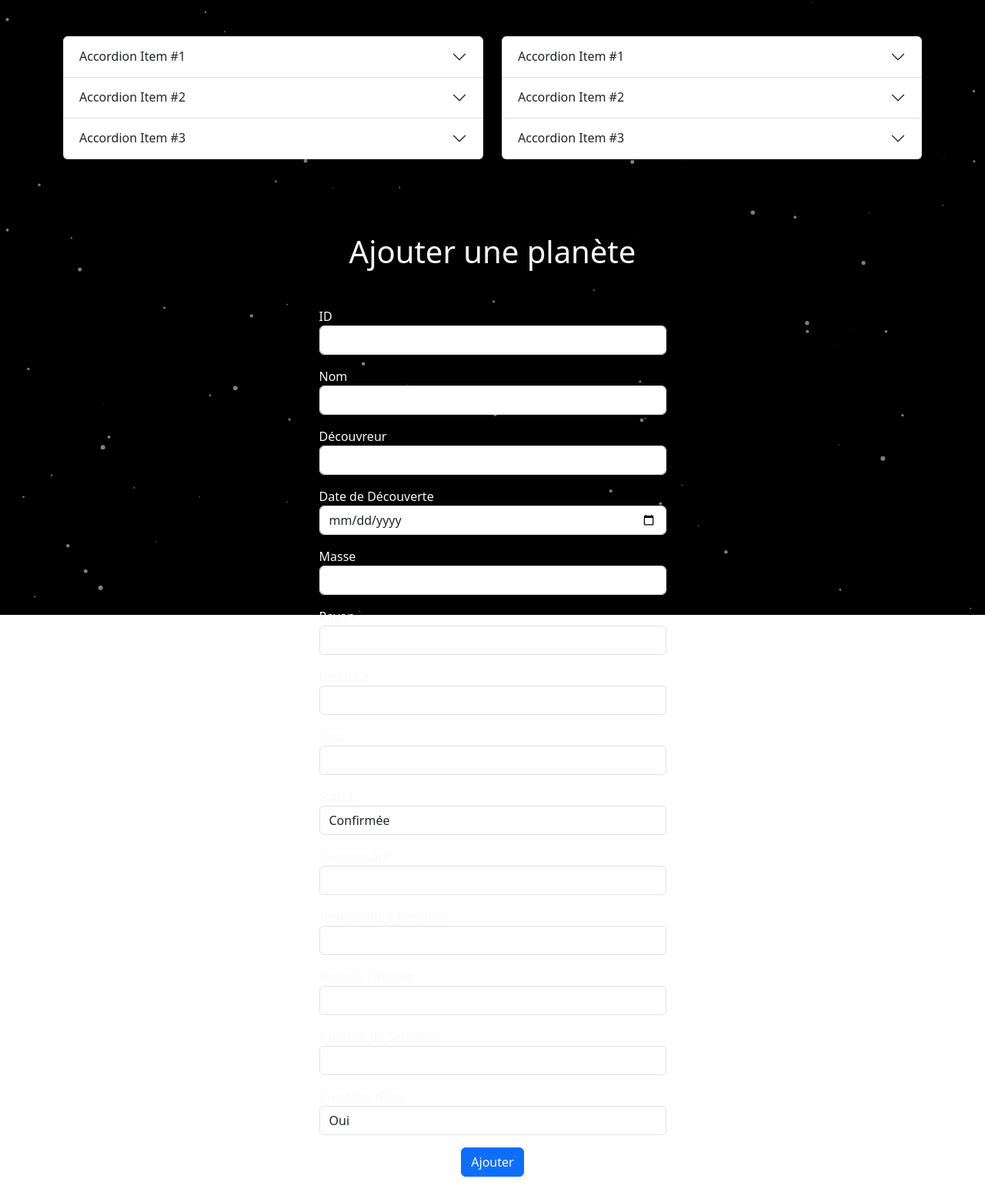
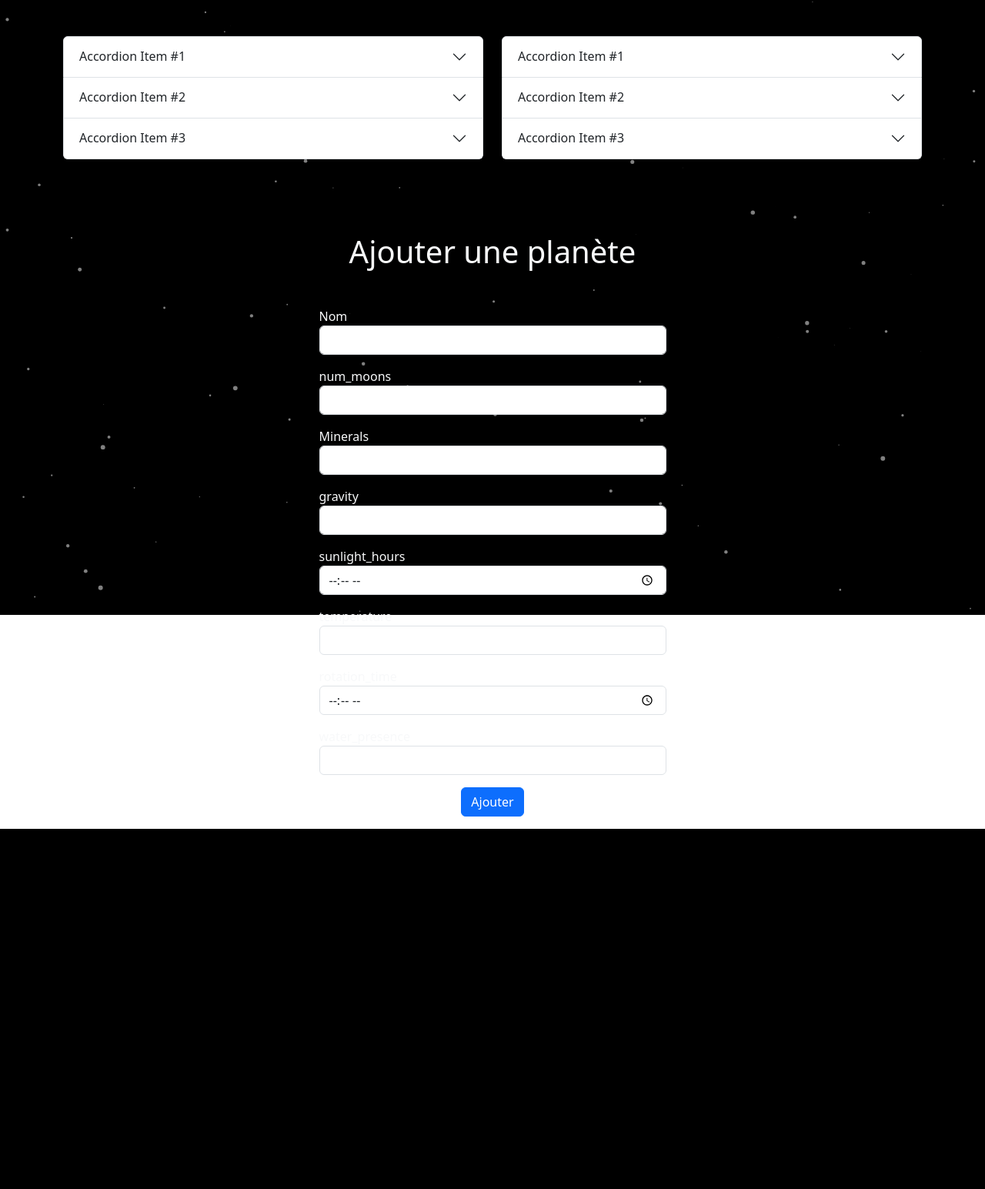
Before and after one commit to AdrienManfredi/Planetarium, a Flask app: page / in a window 1280 px wide. Shown: the part 59-1604 px from the top of the page at 77% size. After the commit the page ends 1136 px from the top, so only its background shows below. Run offline with Flask 2, Linux system fonts and the light colour scheme; some libraries are stand-ins or nearby versions.

Commit message:
Modification des champs

```diff
--- a/flask-backend/templates/index.html
+++ b/flask-backend/templates/index.html
@@ -177,68 +177,39 @@
       <h1 style="z-index: 1" class="text-center my-5">Ajouter une planète</h1>
 
       <form style="z-index: 1" id="planetForm" class="col-5">
+
         <div class="form-group mb-3">
-          <label for="id">ID</label>
-          <input type="text" class="form-control" id="id" name="id" required />
+          <label for="nom">Nom</label>
+          <input type="text" class="form-control" id="name" name="name" required />
         </div>
         <div class="form-group mb-3">
-          <label for="nom">Nom</label>
-          <input type="text" class="form-control" id="nom" name="nom" required />
+          <label for="decouvreur">num_moons</label>
+          <input type="number" class="form-control" id="num_moons" name="num_moons" required />
         </div>
         <div class="form-group mb-3">
-          <label for="decouvreur">Découvreur</label>
-          <input type="text" class="form-control" id="decouvreur" name="decouvreur" required />
+          <label for="minerals">Minerals</label>
+          <input type="text" class="form-control" id="minerals" name="minerals" required />
         </div>
         <div class="form-group mb-3">
-          <label for="date_decouverte">Date de Découverte</label>
-          <input type="date" class="form-control" id="date_decouverte" name="date_decouverte" required />
+          <label for="gravity">gravity</label>
+          <input type="number" class="form-control" id="gravity" name="gravity" required />
         </div>
         <div class="form-group mb-3">
-          <label for="masse">Masse</label>
-          <input type="number" class="form-control" id="masse" name="masse" required />
+          <label for="rayon">sunlight_hours</label>
+          <input type="time" class="form-control" id="sunlight_hours" name="sunlight_hours" required />
         </div>
         <div class="form-group mb-3">
-          <label for="rayon">Rayon</label>
-          <input type="number" class="form-control" id="rayon" name="rayon" required />
+          <label for="temperature">temperature</label>
+          <input type="number" class="form-control" id="temperature" name="temperature" required />
         </div>
         <div class="form-group mb-3">
-          <label for="distance">Distance</label>
-          <input type="number" class="form-control" id="distance" name="distance" required />
+          <label for="rotation_time">rotation_time</label>
+          <input type="time" class="form-control" id="rotation_time" name="rotation_time" required />
         </div>
+
         <div class="form-group mb-3">
-          <label for="type">Type</label>
-          <input type="text" class="form-control" id="type" name="type" required />
-        </div>
-        <div class="form-group mb-3">
-          <label for="statut">Statut</label>
-          <select class="form-control" id="statut" name="statut" required>
-            <option value="confirmée">Confirmée</option>
-            <option value="non confirmée">Non confirmée</option>
-            <option value="potentielle">Potentielle</option>
-          </select>
-        </div>
-        <div class="form-group mb-3">
-          <label for="atmosphere">Atmosphère</label>
-          <input type="text" class="form-control" id="atmosphere" name="atmosphere" required />
-        </div>
-        <div class="form-group mb-3">
-          <label for="temperature">Température Moyenne</label>
-          <input type="number" class="form-control" id="temperature_moyenne" name="temperature_moyenne" required />
-        </div>
-        <div class="form-group mb-3">
-          <label for="periode_orbitale">Période Orbitale</label>
-          <input type="number" class="form-control" id="periode_orbitale" name="periode_orbitale" required />
-        </div>
-        <div class="form-group mb-3">
-          <label for="nombre_satellites">Nombre de Satellites</label>
-          <input type="number" class="form-control" id="nombre_satellites" name="nombre_satellites" required />
-        </div>
-        <div class="form-group mb-3">
-          <label for="presence_eau">Présence d’Eau</label>
-          <select class="form-control" id="presence_eau" name="presence_eau" required>
-            <option value="oui">Oui</option>
-            <option value="non">Non</option>
-          </select>
+          <label for="water_presence">water_presence</label>
+          <input type="text" class="form-control" id="water_presence" name="water_presence" required />
         </div>
         <div class="text-center my-3">
           <button type="submit" class="btn btn-primary">Ajouter</button>
@@ -256,20 +227,14 @@
     e.preventDefault();  // Empêche la soumission classique du formulaire
 
     const formData = {
-      id: document.getElementById('id').value,
-      nom: document.getElementById('nom').value,
-      decouvreur: document.getElementById('decouvreur').value,
-      date_de_decouverte: document.getElementById('date_decouverte').value,
-      masse: document.getElementById('masse').value,
-      rayon: document.getElementById('rayon').value,
-      distance: document.getElementById('distance').value,
-      type: document.getElementById('type').value,
-      statut: document.getElementById('statut').value,
-      atmosphere: document.getElementById('atmosphere').value,
-      temperature_moyenne: document.getElementById('temperature_moyenne').value,
-      periode_orbitale: document.getElementById('periode_orbitale').value,
-      nombre_de_satellites: document.getElementById('nombre_satellites').value,
-      presence_deau: document.getElementById('presence_eau').value
+      name: document.getElementById('name').value,
+      num_moons: document.getElementById('num_moons').value,
+      minerals: document.getElementById('minerals').value,
+      gravity: document.getElementById('gravity').value,
+      sunlight_hours: document.getElementById('sunlight_hours').value,
+      temperature: document.getElementById('temperature').value,
+      rotation_time: document.getElementById('rotation_time').value,
+      water_presence: document.getElementById('water_presence').value,
     };
 
     fetch('https://orange-robot-x4qjg4g5x772pqrw-5000.app.github.dev/discovery', {
@@ -280,7 +245,7 @@
       body: JSON.stringify(formData)
     })
       .then(response => {
-        console.log(response)
+        console.log(response.data)
         if (!response.ok) {
           throw new Error(`HTTP error! Status: ${response.status}`);
         }
```
